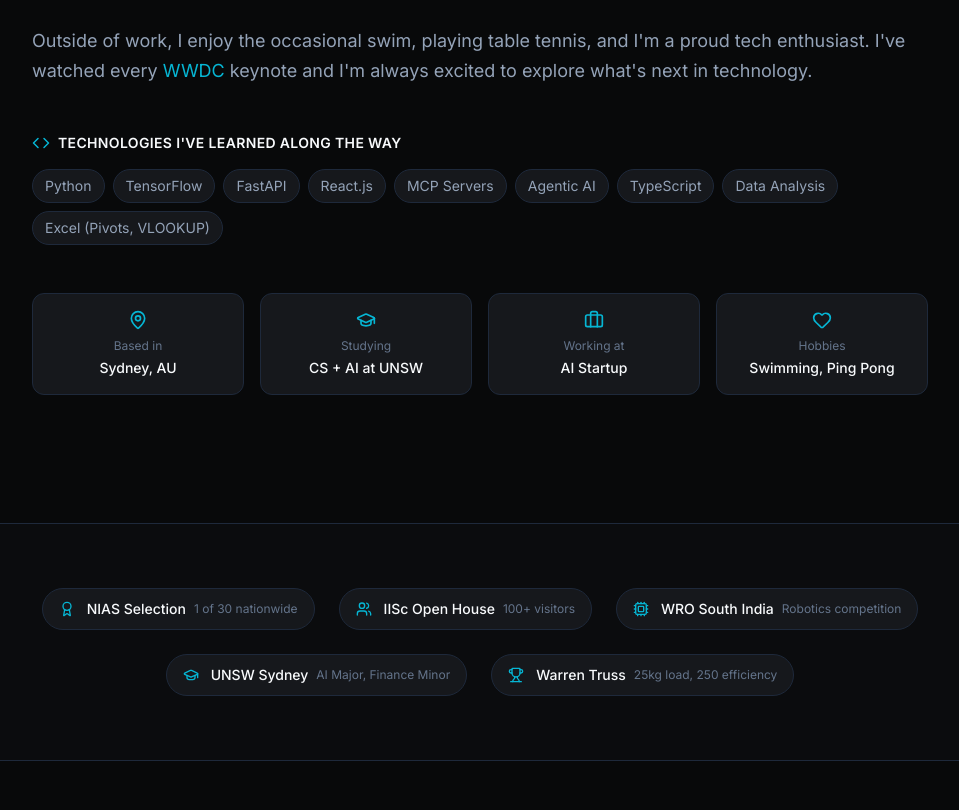
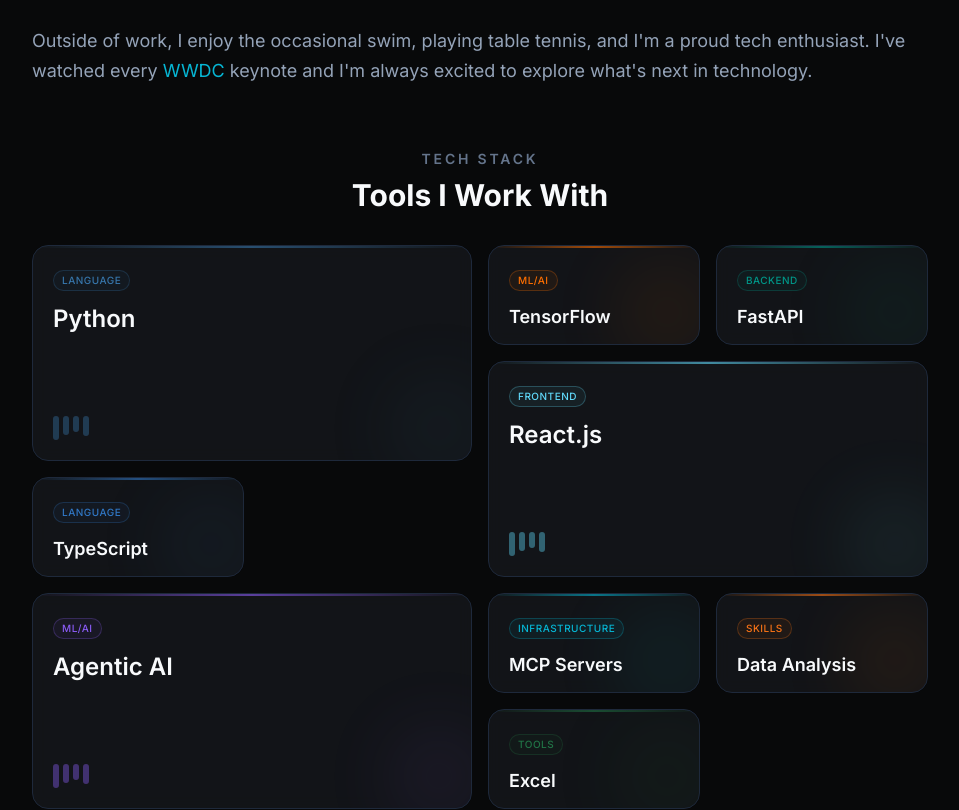
Before and after one commit to RatherN-t/personal-website, a Next.js app: page / in a window 1280 px wide. Shown: the part 1224-2034 px from the top of the page, without its empty margins (160-1119 px from the left). Built offline with nearby package versions, Linux system fonts and the light colour scheme.

Commit message:
Add modern bento grid tech stack display

```diff
--- a/src/components/sections/about.tsx
+++ b/src/components/sections/about.tsx
@@ -2,19 +2,109 @@
 
 import { motion } from "motion/react";
 import { Reveal } from "@/components/ui/reveal";
-import { MapPin, GraduationCap, Briefcase, Heart, Code } from "lucide-react";
+import { MapPin, GraduationCap, Briefcase, Heart } from "lucide-react";
 
-const technologies = [
-  "Python",
-  "TensorFlow",
-  "FastAPI",
-  "React.js",
-  "MCP Servers",
-  "Agentic AI",
-  "TypeScript",
-  "Data Analysis",
-  "Excel (Pivots, VLOOKUP)",
+// Tech stack with categories and visual properties
+const techStack = [
+  { name: "Python", category: "Language", color: "#3776AB", size: "large" },
+  { name: "TensorFlow", category: "ML/AI", color: "#FF6F00", size: "medium" },
+  { name: "FastAPI", category: "Backend", color: "#009688", size: "medium" },
+  { name: "React.js", category: "Frontend", color: "#61DAFB", size: "large" },
+  { name: "TypeScript", category: "Language", color: "#3178C6", size: "medium" },
+  { name: "Agentic AI", category: "ML/AI", color: "#8B5CF6", size: "large" },
+  { name: "MCP Servers", category: "Infrastructure", color: "#06B6D4", size: "medium" },
+  { name: "Data Analysis", category: "Skills", color: "#F97316", size: "medium" },
+  { name: "Excel", category: "Tools", color: "#217346", size: "small" },
 ];
+
+function TechCard({ tech, index }: { tech: typeof techStack[0]; index: number }) {
+  const sizeClasses = {
+    large: "col-span-2 row-span-2",
+    medium: "col-span-1 row-span-1",
+    small: "col-span-1 row-span-1",
+  };
+
+  return (
+    <motion.div
+      initial={{ opacity: 0, y: 20, scale: 0.95 }}
+      whileInView={{ opacity: 1, y: 0, scale: 1 }}
+      transition={{ delay: index * 0.08, duration: 0.5, ease: "easeOut" }}
+      viewport={{ once: true }}
+      whileHover={{
+        scale: 1.02,
+        y: -4,
+        transition: { duration: 0.2 }
+      }}
+      className={`${sizeClasses[tech.size as keyof typeof sizeClasses]} relative group cursor-pointer`}
+    >
+      {/* Glow effect on hover */}
+      <div
+        className="absolute inset-0 rounded-2xl opacity-0 group-hover:opacity-30 blur-xl transition-opacity duration-500"
+        style={{ backgroundColor: tech.color }}
+      />
+
+      {/* Card content */}
+      <div className="relative h-full p-5 bg-[var(--bg-card)]/80 backdrop-blur-sm border border-[var(--border)] rounded-2xl overflow-hidden group-hover:border-[var(--border-hover)] transition-all duration-300">
+        {/* Gradient accent line */}
+        <div
+          className="absolute top-0 left-0 right-0 h-[2px] opacity-60 group-hover:opacity-100 transition-opacity"
+          style={{ background: `linear-gradient(90deg, transparent, ${tech.color}, transparent)` }}
+        />
+
+        {/* Floating orb decoration */}
+        <div
+          className="absolute -right-4 -bottom-4 w-24 h-24 rounded-full opacity-10 group-hover:opacity-20 blur-2xl transition-opacity duration-500"
+          style={{ backgroundColor: tech.color }}
+        />
+
+        {/* Content */}
+        <div className="relative z-10 h-full flex flex-col justify-between">
+          <div>
+            <span
+              className="inline-block px-2 py-0.5 text-[10px] font-medium uppercase tracking-wider rounded-full mb-3 border"
+              style={{
+                color: tech.color,
+                borderColor: `${tech.color}40`,
+                backgroundColor: `${tech.color}10`
+              }}
+            >
+              {tech.category}
+            </span>
+            <h3 className={`font-semibold text-[var(--text-primary)] group-hover:text-white transition-colors ${
+              tech.size === "large" ? "text-xl md:text-2xl" : "text-base md:text-lg"
+            }`}>
+              {tech.name}
+            </h3>
+          </div>
+
+          {/* Decorative icon/pattern for large cards */}
+          {tech.size === "large" && (
+            <div className="mt-4">
+              <div className="flex gap-1">
+                {[...Array(4)].map((_, i) => (
+                  <motion.div
+                    key={i}
+                    className="w-1.5 h-8 rounded-full opacity-40"
+                    style={{ backgroundColor: tech.color }}
+                    animate={{
+                      height: [32, 16, 24, 32],
+                    }}
+                    transition={{
+                      duration: 1.5,
+                      repeat: Infinity,
+                      delay: i * 0.2,
+                      ease: "easeInOut"
+                    }}
+                  />
+                ))}
+              </div>
+            </div>
+          )}
+        </div>
+      </div>
+    </motion.div>
+  );
+}
 
 export function About() {
   return (
@@ -54,33 +144,38 @@
           </div>
         </Reveal>
 
+        {/* Modern Bento Grid Tech Stack */}
         <Reveal delay={0.15}>
-          <div className="mt-12">
-            <div className="flex items-center gap-2 mb-4">
-              <Code size={18} className="text-[var(--accent)]" />
-              <p className="text-sm font-semibold text-[var(--text-primary)] tracking-wide uppercase">
-                Technologies I've learned along the way
-              </p>
+          <div className="mt-16">
+            <div className="text-center mb-8">
+              <motion.p
+                className="text-sm font-semibold text-[var(--text-muted)] tracking-[0.2em] uppercase mb-2"
+                initial={{ opacity: 0 }}
+                whileInView={{ opacity: 1 }}
+                viewport={{ once: true }}
+              >
+                Tech Stack
+              </motion.p>
+              <motion.h3
+                className="text-2xl md:text-3xl font-bold text-[var(--text-primary)]"
+                initial={{ opacity: 0, y: 10 }}
+                whileInView={{ opacity: 1, y: 0 }}
+                viewport={{ once: true }}
+              >
+                Tools I Work With
+              </motion.h3>
             </div>
-            <div className="flex flex-wrap gap-2">
-              {technologies.map((tech, index) => (
-                <motion.span
-                  key={index}
-                  initial={{ opacity: 0, scale: 0.9 }}
-                  whileInView={{ opacity: 1, scale: 1 }}
-                  transition={{ delay: index * 0.05 }}
-                  viewport={{ once: true }}
-                  className="px-3 py-1.5 text-sm bg-[var(--bg-card)] border border-[var(--border)] rounded-full text-[var(--text-secondary)] hover:border-[var(--accent)] hover:text-[var(--accent)] transition-colors"
-                >
-                  {tech}
-                </motion.span>
+
+            <div className="grid grid-cols-3 md:grid-cols-4 gap-3 md:gap-4 auto-rows-[80px] md:auto-rows-[100px]">
+              {techStack.map((tech, index) => (
+                <TechCard key={tech.name} tech={tech} index={index} />
               ))}
             </div>
           </div>
         </Reveal>
 
         <Reveal delay={0.2}>
-          <div className="grid grid-cols-2 md:grid-cols-4 gap-4 mt-12">
+          <div className="grid grid-cols-2 md:grid-cols-4 gap-4 mt-16">
             {[
               { icon: MapPin, label: "Based in", value: "Sydney, AU" },
               { icon: GraduationCap, label: "Studying", value: "CS + AI at UNSW" },
```
